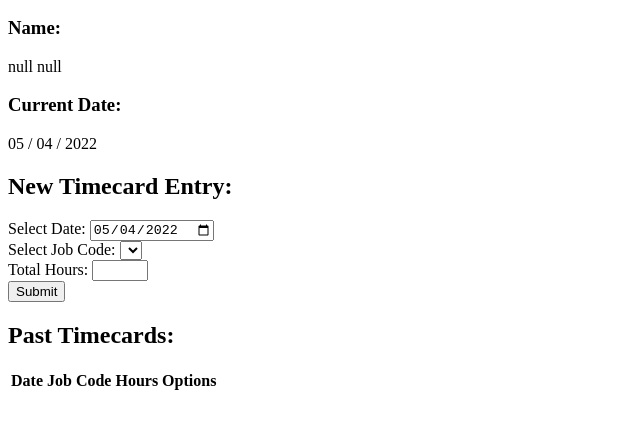
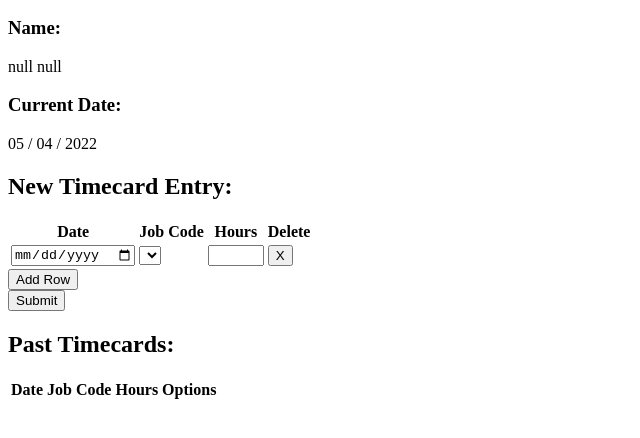
Before and after one commit to serena-7/employee-timecard-portal-foundations-capstone, a website: page public/portal.html in a window 1280 px wide. Shown: the part 110-548 px from the top of the page, without its empty margins (0-640 px from the left). Drawn offline with nearby package versions, Linux system fonts and the light colour scheme; no server answers.

Commit message:
made timecard entry a table with multiple row possibilities

```diff
--- a/public/funcs.js
+++ b/public/funcs.js
@@ -1,7 +1,9 @@
+var rowNum = 2;
+
 function getCurrDate() {
-    let dateField = document.querySelector('#date-input')
+    // let dateField = document.querySelector('#date-input-1')
     let currentDateInfo = document.querySelector('#current-date-info')
-    dateField.value = convertDate(null,true);
+    // dateField.value = convertDate(null,true);
     currentDateInfo.innerText = convertDate(null, false);
 }
 
--- a/public/portal.html
+++ b/public/portal.html
@@ -26,6 +26,40 @@
         <section id="new-form-sect">
             <h2>New Timecard Entry:</h2>
             <form id="new-time-form">
+                <table id="new-inputs">
+                    <thead>
+                        <th>Date</th>
+                        <th>Job Code</th>
+                        <th>Hours</th>
+                        <th>Delete</th>
+                    </thead>
+                    <tbody>
+                        <tr>
+                            <td class="date">
+                                <input type="date" id="date-input-1">
+                            </td>
+                            <td class="job_code">
+                                <select id="job-code-select-1"></select>
+                            </td>
+                            <td class="hours">
+                                <input type="number" id="hours-input-1" min="0" max="24"/>
+                            </td>
+                            <td class="buttons">
+                                <div class="btn-container">
+                                    <button id="delete-row-1" onclick="deleteRow('delete-row-1')">X</button>
+                                </div>
+                            </td>
+                        </tr>
+                    </tbody>
+                </table>
+                <div class="table-btns">
+                    <button id="add-row-btn">Add Row</button>
+                </div>
+                <div class="submit">
+                    <button id="new-submit-btn">Submit</button>
+                </div>
+            </form>
+            <!-- <form id="new-time-form">
                 <div class="inputs">
                     <div id="new-date">
                         <label for="date-input">Select Date:</label>
@@ -45,7 +79,7 @@
                 <div class="submit">
                     <button id="new-submit-btn">Submit</button>
                 </div>
-            </form>
+            </form> -->
         </section>
         <section id="past-sect">
             <h2>Past Timecards:</h2>
--- a/public/portal.js
+++ b/public/portal.js
@@ -1,7 +1,7 @@
 const newForm = document.querySelector('#new-time-form');
 const pastTable = document.querySelector("#past-table");
 const tableBody = document.querySelector('#past-table>tbody');
-const jobcodeSelect = document.querySelector('#job-code-select');
+const jobcodeSelect = document.querySelector('#job-code-select-1');
 
 const errCallback = err => console.log(err);
 
@@ -67,7 +67,6 @@ function editTimecard(id, item) {
             cells[i].innerHTML = `<select id='${cells[i].className}_${id}' placeholder='${cells[i].innerText}'>`;
             const jobCode = document.querySelector(`#job_code_${id}`)
             getJobcodes(jobCode.id, oldJobcode);
-            // $(`#job_code_${id} option:contains('jobsite1')`).attr('selected',true);
         } else if (cells[i].className === 'hours'){
             cells[i].innerHTML = `<input type='number' id='${cells[i].className}_${id}' placeholder='${cells[i].innerText}'>`;
         } else {
```
